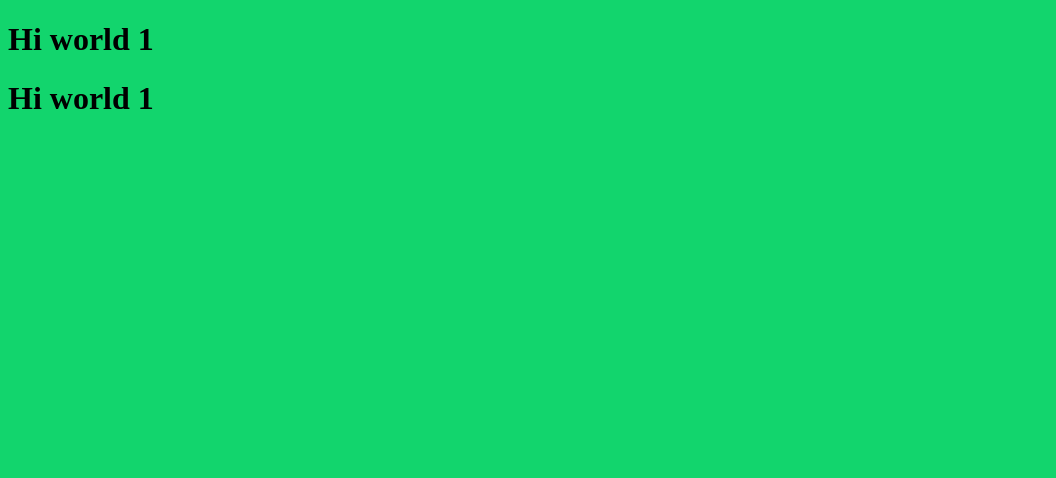
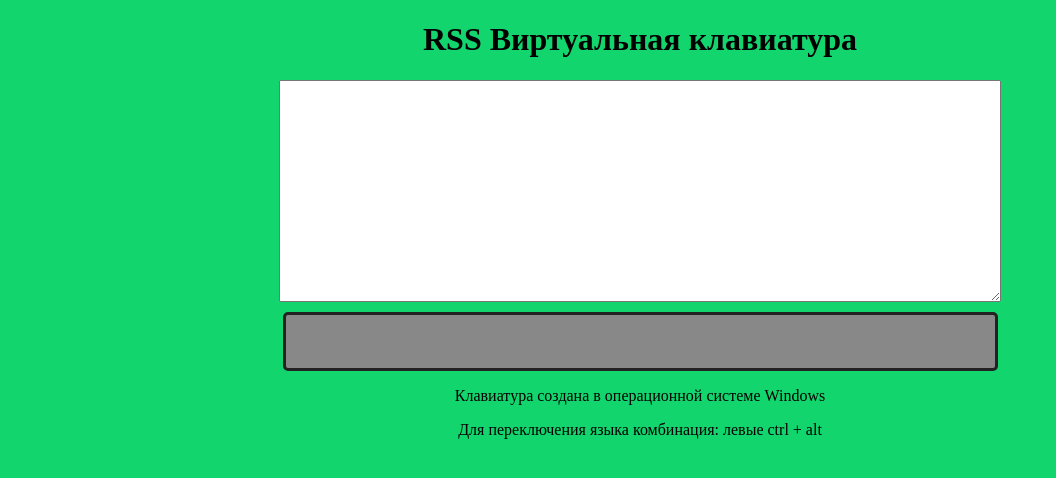
Before and after one commit to dvobabsi/virtual-keyboard, a website built with webpack: page src/index.html in a window 1280 px wide. Shown: the whole page, without its empty margins (0-1056 px from the left). Built offline with nearby package versions, Linux system fonts and the light colour scheme.

Commit message:
feat: add textarea

```diff
--- a/src/index.html
+++ b/src/index.html
@@ -7,8 +7,5 @@
   <title>virtual-keyboard</title>
 </head>
 <body>
-  <h1 class="title">Hi world 1</h1>
-  <h1 class="title">Hi world 1</h1>
-
 </body>
 </html>
--- a/src/index.js
+++ b/src/index.js
@@ -3,4 +3,30 @@
 import { test } from './test';
 
 test();
-console.log('Hi');
+// console.log('Hi');
+
+const body = document.querySelector('body');
+const container = document.createElement('div');
+const title = document.createElement('h1');
+const textarea = document.createElement('textarea');
+const keyboard = document.createElement('div');
+const row = document.createElement('div');
+const description = document.createElement('p');
+const language = document.createElement('p');
+
+container.classList.add('container');
+title.classList.add('title');
+description.classList.add('description');
+language.classList.add('language');
+textarea.classList.add('textarea', 'body__textarea');
+keyboard.classList.add('keyboard', 'body__keyboard');
+row.classList.add('keyboard__row', 'row');
+
+title.textContent = 'RSS Виртуальная клавиатура';
+description.textContent = 'Клавиатура создана в операционной системе Windows';
+language.textContent = 'Для переключения языка комбинация: левыe ctrl + alt';
+
+keyboard.append(row);
+container.append(title, textarea, keyboard, description, language);
+
+body.append(container);
--- a/src/styles.scss
+++ b/src/styles.scss
@@ -1,3 +1,41 @@
 body {
   background: rgb(18, 213, 109);
 }
+
+.container {
+  margin: 0 auto;
+}
+
+.title,
+.description,
+.language {
+  text-align: center;
+}
+
+.textarea {
+  display: block;
+  min-width: 700px;
+  max-width: 1000px;
+  height: 200px;
+  margin: 10px auto 10px;
+  padding: 10px;
+  font-size: 18px;
+  color: #444444
+}
+
+.keyboard {
+  width: 704px;
+  margin: 0 auto;
+  padding: 5px;
+  padding-left: 0;
+  padding-bottom: 0;
+  background: #888888;
+  border: 3px solid #222222;
+  border-radius: 5px;
+}
+
+.row {
+  width: 100%;
+  height: 40px;
+  margin-bottom: 8px;
+}
```
